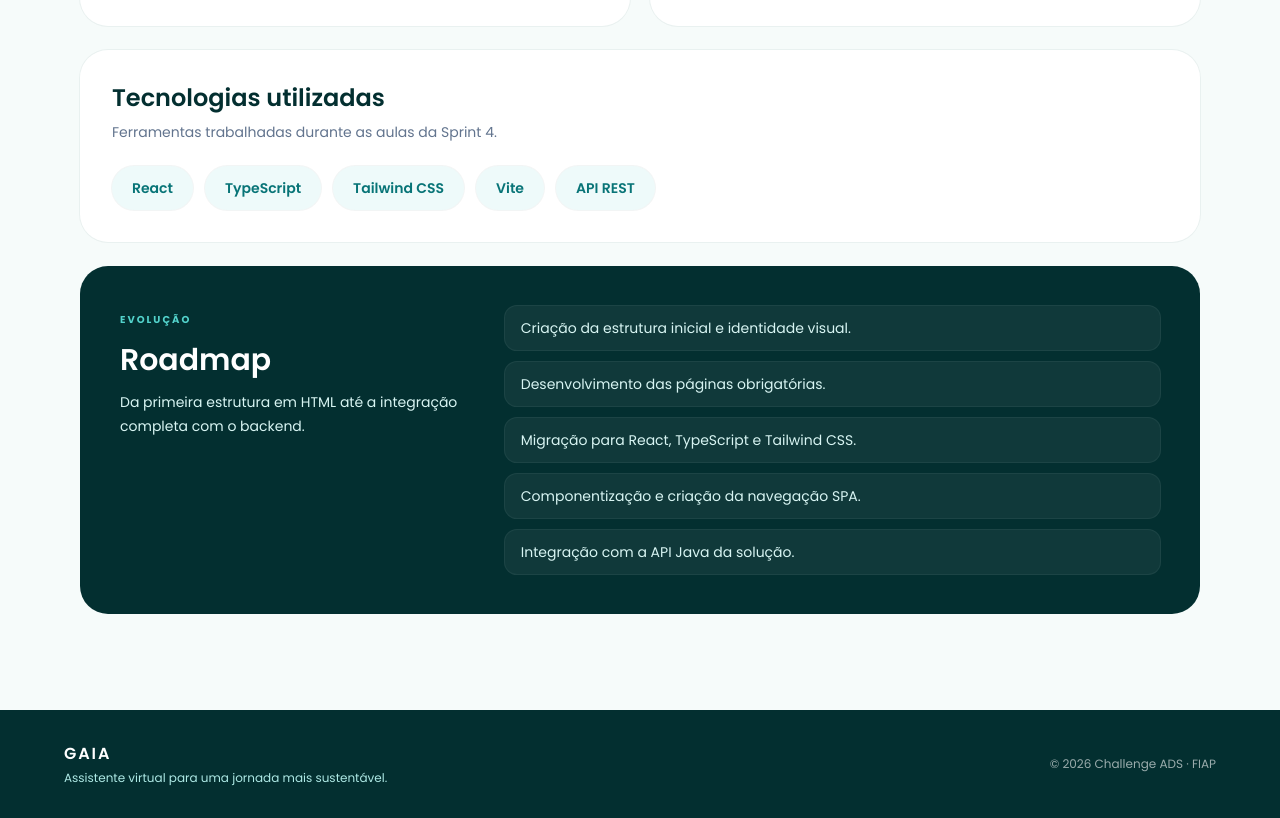
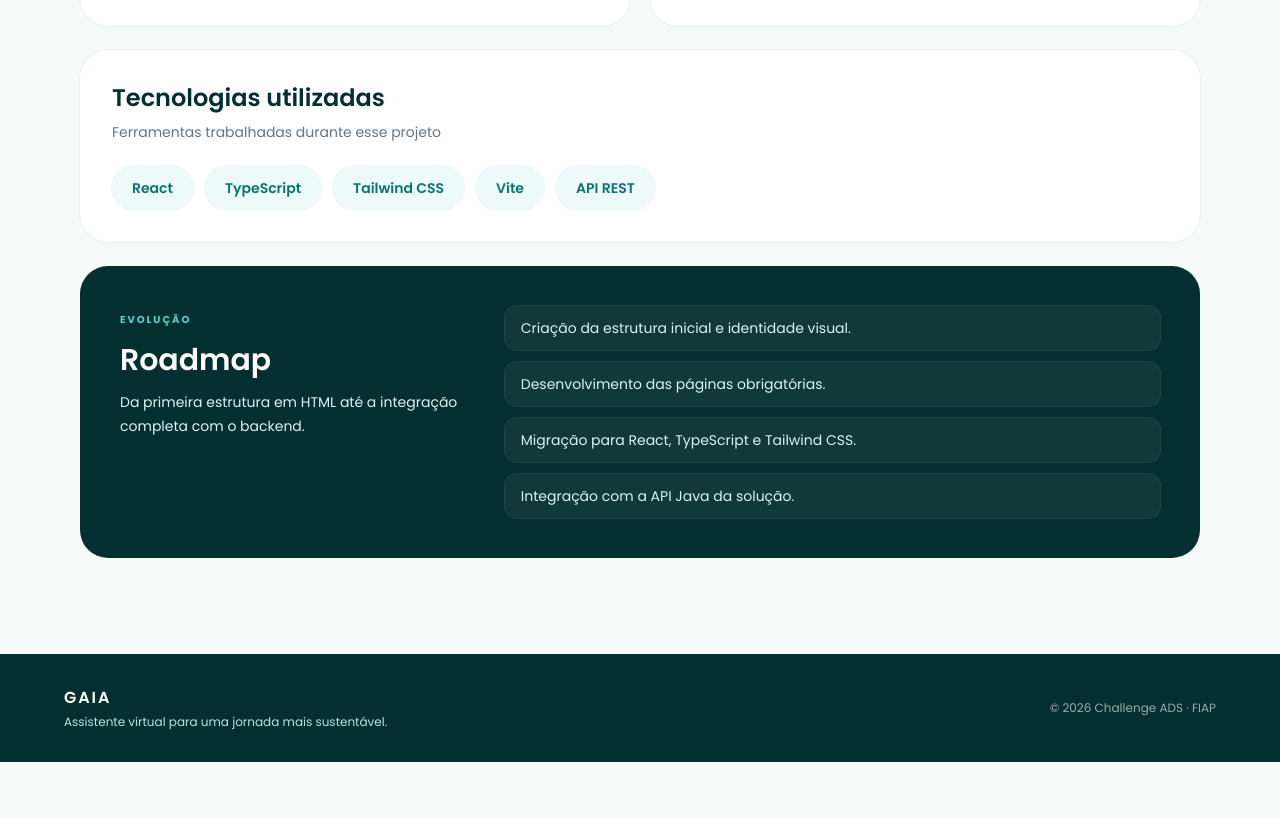
Before and after one commit to henriquemunizz/GAIA-React, a React (Vite) app: page /sobre in a window 1280 px wide. Shown: the part 953-1771 px from the top of the page. After the commit the page ends 1715 px from the top, so only its background shows below. Built offline with nearby package versions, Linux system fonts and the light colour scheme.

Commit message:
content: atualiza textos da página sobre

```diff
--- a/src/pages/AboutPage.tsx
+++ b/src/pages/AboutPage.tsx
@@ -30,9 +30,8 @@ export function AboutPage() {
           {topics.map((topic, index) => (
             <article
               key={topic.title}
-              className={`animate-rise rounded-[1.75rem] p-8 ring-1 ring-gaia-900/5 ${
-                index === 0 ? 'bg-gaia-100 lg:col-span-2' : 'bg-white'
-              }`}
+              className={`animate-rise rounded-[1.75rem] p-8 ring-1 ring-gaia-900/5 ${index === 0 ? 'bg-gaia-100 lg:col-span-2' : 'bg-white'
+                }`}
             >
               <span className="text-[10px] font-bold uppercase tracking-[0.2em] text-gaia-600">0{index + 1}</span>
               <h2 className="mt-3 text-2xl font-semibold text-gaia-950">{topic.title}</h2>
@@ -43,7 +42,7 @@ export function AboutPage() {
 
         <section className="mt-6 rounded-[1.75rem] bg-white p-8 ring-1 ring-gaia-900/5">
           <h2 className="text-2xl font-semibold text-gaia-950">Tecnologias utilizadas</h2>
-          <p className="mt-2 text-sm text-slate-500">Ferramentas trabalhadas durante as aulas da Sprint 4.</p>
+          <p className="mt-2 text-sm text-slate-500">Ferramentas trabalhadas durante esse projeto</p>
           <div className="mt-6 flex flex-wrap gap-3">
             {technologies.map((technology) => (
               <div
@@ -66,7 +65,6 @@ export function AboutPage() {
             <li className="rounded-xl bg-white/5 px-4 py-3 ring-1 ring-white/10">Criação da estrutura inicial e identidade visual.</li>
             <li className="rounded-xl bg-white/5 px-4 py-3 ring-1 ring-white/10">Desenvolvimento das páginas obrigatórias.</li>
             <li className="rounded-xl bg-white/5 px-4 py-3 ring-1 ring-white/10">Migração para React, TypeScript e Tailwind CSS.</li>
-            <li className="rounded-xl bg-white/5 px-4 py-3 ring-1 ring-white/10">Componentização e criação da navegação SPA.</li>
             <li className="rounded-xl bg-white/5 px-4 py-3 ring-1 ring-white/10">Integração com a API Java da solução.</li>
           </ol>
         </section>
```
